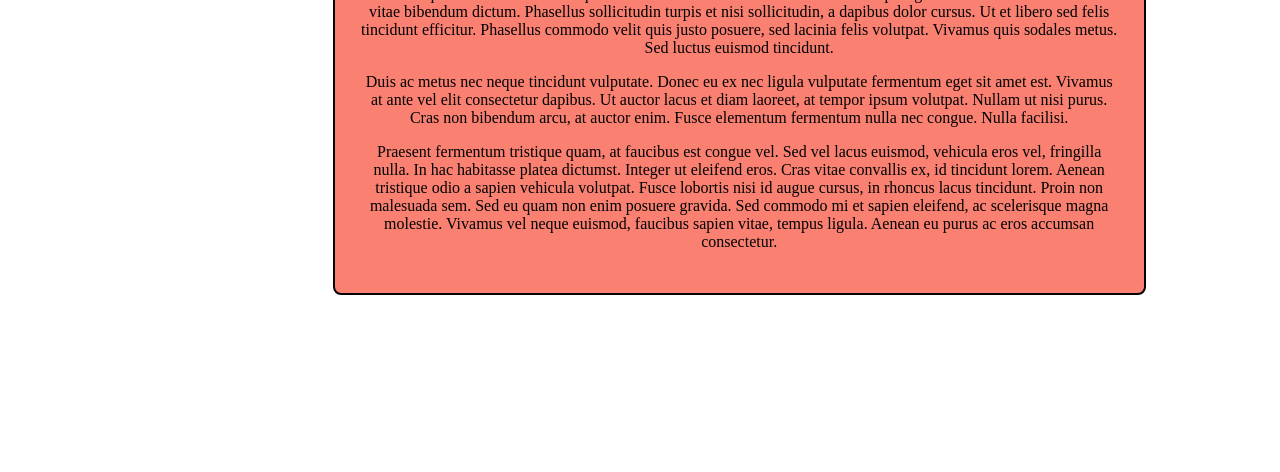
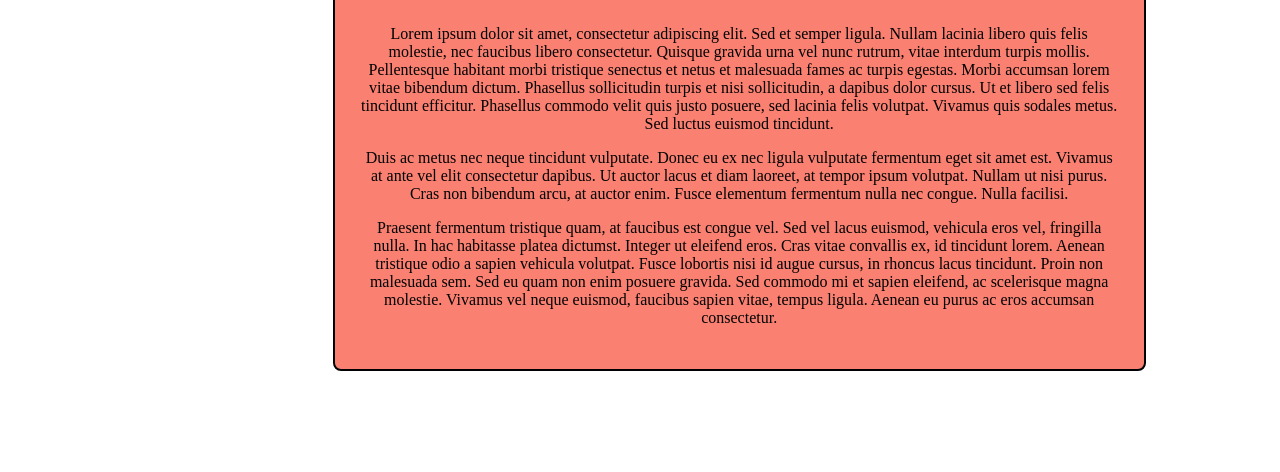
Before and after one commit to LosHerederosDeRosas/LosHerederosDeRosas.github.io, a plain HTML site: page index.html in a window 1280 px wide. Shown: the part 336-808 px from the top of the page. Drawn offline with Linux system fonts and the light colour scheme.

Commit message:
Seccion central

```diff
--- a/css/style.css
+++ b/css/style.css
@@ -30,7 +30,7 @@ h1{
 	text-align: center;
 	padding: 2%;
 	width: 60%;
-	margin: 2% auto;
+	margin: 8% auto;
 	margin-right: 10%;
 	border-radius: 8px 8px 8px 8px;
 	border: 2px solid black;
```
